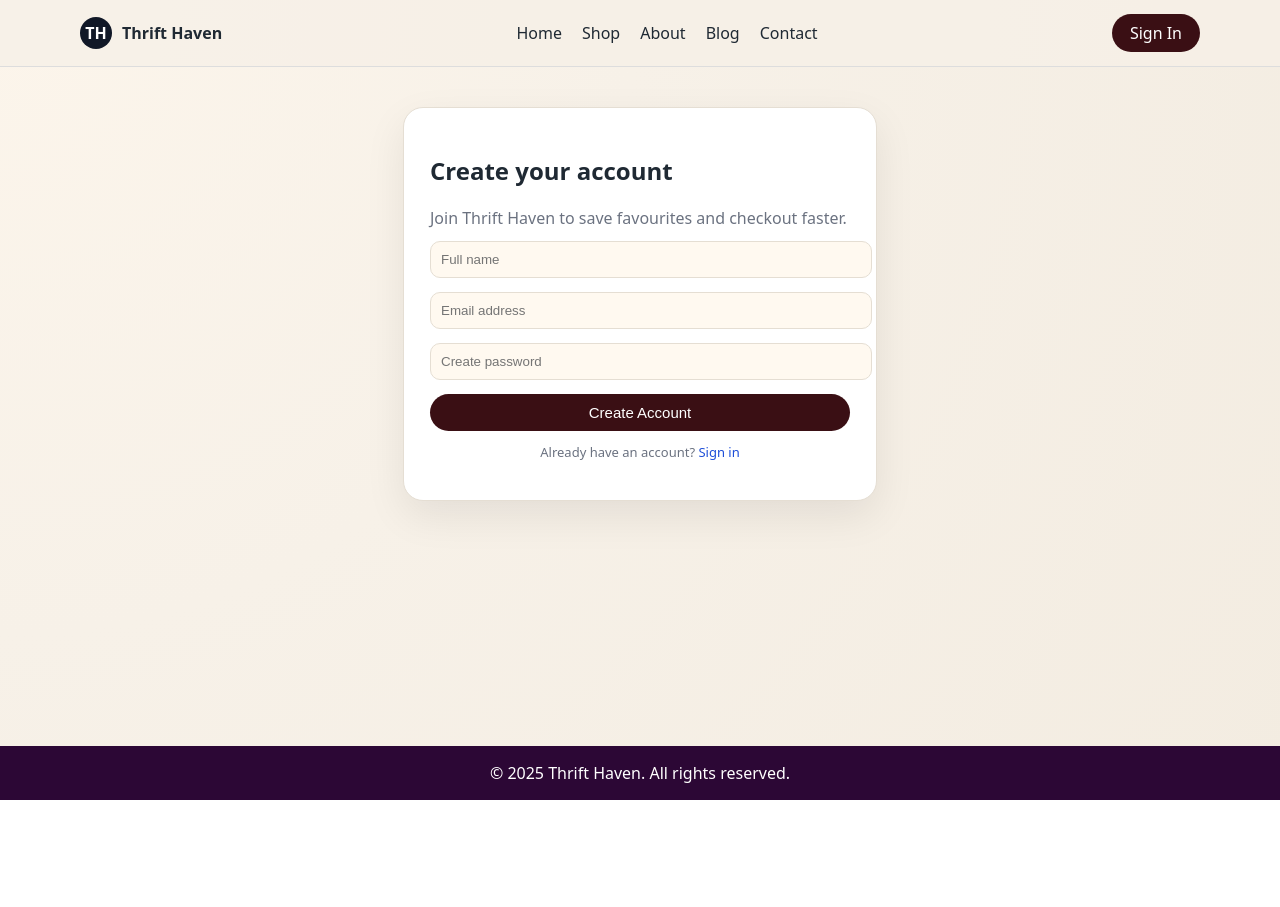
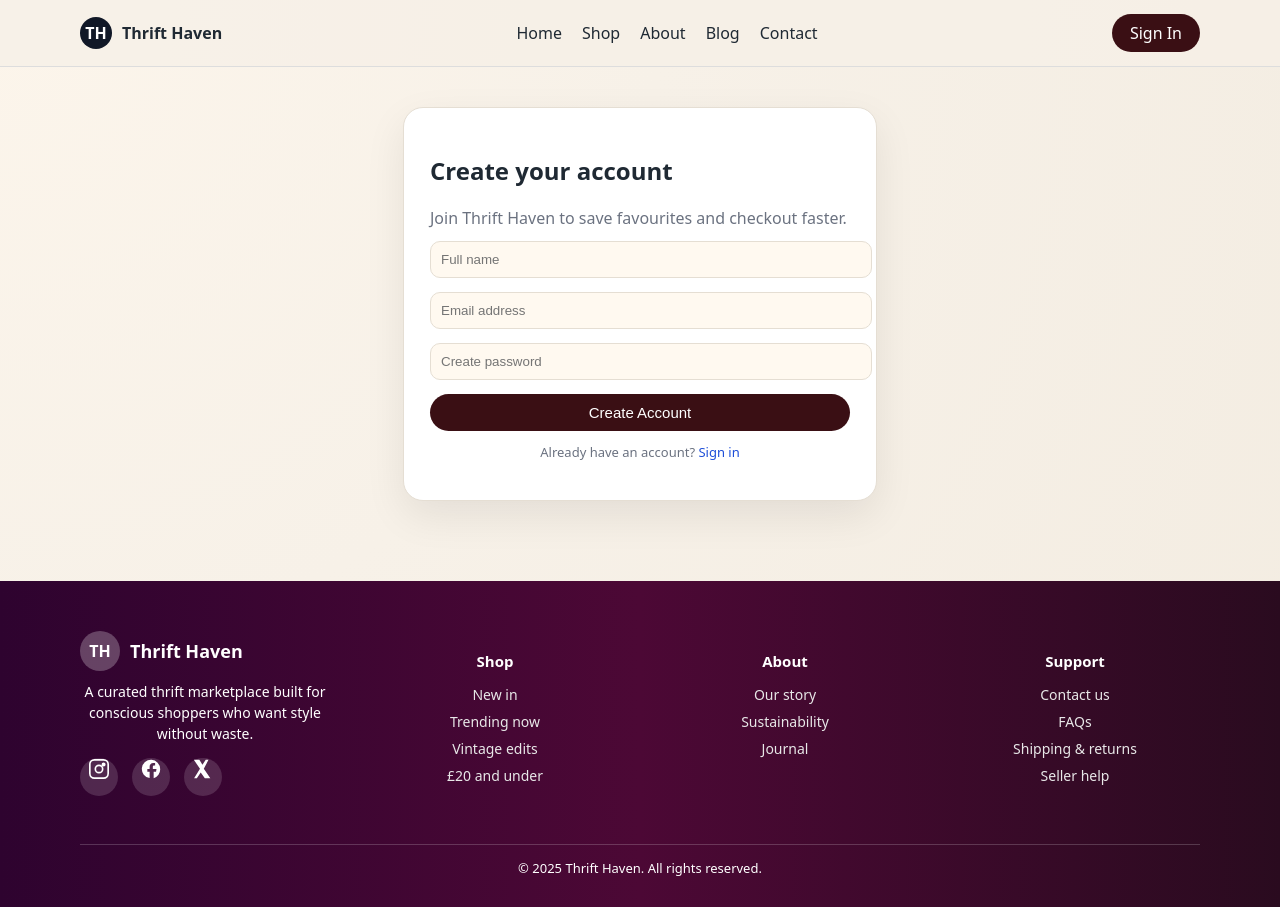
Before and after one commit to reeyanakhadka256-lab/THRIFT-HAVEN-, a plain HTML site: page thrift lab/create-account.html in a window 1280 px wide. Before the commit the page ends 800 px from the top, so only its background shows below. Drawn offline with Linux system fonts and the light colour scheme.

Commit message:
Update create-account.html

```diff
--- a/thrift lab/create-account.html
+++ b/thrift lab/create-account.html
@@ -42,6 +42,115 @@
     color:white;border-radius:var(--pill);cursor:pointer;font-size:15px;
   }
   footer{text-align:center;margin-top:auto;padding:16px;background:#2c0735;color:white;}
+  /* FOOTER STYLE – Professional 4-column layout */
+
+.footer-section {
+  background: linear-gradient(90deg, #2e032f 0%, #4c0835 50%, #2a0b1f 100%);
+  padding: 50px 20px 30px;
+  color: #fff;
+  margin-top: 40px;
+}
+
+.footer-columns {
+  max-width: 1120px;
+  margin: 0 auto;
+  display: grid;
+  grid-template-columns: repeat(4, 1fr);
+  gap: 40px;
+}
+
+.footer-col h4 {
+  font-size: 15px;
+  font-weight: 600;
+  margin-bottom: 14px;
+}
+
+.footer-col a {
+  display: block;
+  color: #e8e8e8;
+  margin-bottom: 8px;
+  font-size: 14px;
+}
+
+.footer-col a:hover {
+  color: #ffffff;
+  text-decoration: underline;
+}
+
+/* BRAND COLUMN */
+.footer-brand {
+  display: flex;
+  align-items: center;
+  gap: 10px;
+}
+
+.footer-logo {
+  width: 40px;
+  height: 40px;
+  background: #ffffff40;
+  border-radius: 50%;
+  display: flex;
+  align-items: center;
+  justify-content: center;
+  font-weight: 700;
+}
+
+.footer-name {
+  font-size: 18px;
+  font-weight: 600;
+}
+
+.footer-desc {
+  margin-top: 10px;
+  font-size: 14px;
+  line-height: 1.5;
+}
+
+/* SOCIALS */
+.footer-socials {
+  margin-top: 14px;
+  display: flex;
+  gap: 14px;
+}
+
+.social-icon {
+  width: 38px;
+  height: 38px;
+  background: #ffffff25;
+  border-radius: 50%;
+  display: flex;
+  align-items: center;
+  justify-content: center;
+  transition: .2s;
+}
+
+.social-icon:hover {
+  background: #ffffff50;
+  transform: translateY(-3px);
+}
+
+/* BOTTOM TEXT */
+.footer-bottom {
+  max-width: 1120px;
+  margin: 40px auto 0;
+  padding-top: 14px;
+  border-top: 1px solid #ffffff30;
+  text-align: center;
+  font-size: 13px;
+}
+
+/* Mobile */
+@media (max-width: 800px) {
+  .footer-columns {
+    grid-template-columns: 1fr 1fr;
+  }
+}
+
+@media (max-width: 500px) {
+  .footer-columns {
+    grid-template-columns: 1fr;
+  }
+}
 </style>
 </head>
 
@@ -76,8 +185,6 @@
   </div>
 </section>
 
-<footer>© 2025 Thrift Haven. All rights reserved.</footer>
-
 <script>
 document.getElementById("signup-form").addEventListener("submit", function(e){
   e.preventDefault();
@@ -101,6 +208,87 @@ document.getElementById("signup-form").addEventListener("submit", function(e){
   window.location.href = "signin.html";
 });
 </script>
+<footer class="footer-section">
+  <div class="footer-columns">
 
+    <!-- Column 1: Brand -->
+    <div class="footer-col">
+      <div class="footer-brand">
+        <div class="footer-logo">TH</div>
+        <div class="footer-name">Thrift Haven</div>
+      </div>
+
+      <p class="footer-desc">
+        A curated thrift marketplace built for conscious shoppers who want style without waste.
+      </p>
+
+      <!-- SOCIAL ICONS -->
+      <div class="footer-socials">
+
+        <!-- Instagram -->
+        <a href="https://www.instagram.com/iya_sumu?igsh=MWN5aHFzdXQ5aHdlcg%3D%3D&utm_source=qr"
+           target="_blank" aria-label="Instagram" class="social-icon">
+          <svg width="22" height="22" fill="none" stroke="white" stroke-width="1.8"
+               stroke-linecap="round" stroke-linejoin="round" viewBox="0 0 24 24">
+            <rect x="2" y="2" width="20" height="20" rx="5"></rect>
+            <circle cx="12" cy="12" r="4"></circle>
+            <circle cx="17" cy="7" r="1.3" fill="white"></circle>
+          </svg>
+        </a>
+
+        <!-- Facebook -->
+        <a href="https://www.facebook.com/share/17UuuoeSNk/?mibextid=wwXIfr"
+           target="_blank" aria-label="Facebook" class="social-icon">
+          <svg width="22" height="22" fill="white" viewBox="0 0 24 24">
+            <path d="M22 12a10 10 0 1 0-11.5 9.9v-7H8v-3h2.5V9.5c0-2 1.3-4 4-4
+                     1.2 0 2 .1 2 .1v2.7h-1.1c-1.1 0-1.4.7-1.4 1.4V12H18l-.5 3h-2.6v7
+                     A10 10 0 0 0 22 12z"/>
+          </svg>
+        </a>
+
+        <!-- Twitter/X (Using Instagram link as per your request) -->
+        <a href="https://www.instagram.com/iya_sumu?igsh=MWN5aHFzdXQ5aHdlcg%3D%3D&utm_source=qr"
+           target="_blank" aria-label="Twitter" class="social-icon">
+          <svg width="22" height="22" fill="white" viewBox="0 0 24 24">
+            <path d="M18 2h-3l-3.6 5.3L8 2H2l6.7 9.7L2.3 22h3l4.2-6.2L14 22h6l-7.1-10.3L18 2z"/>
+          </svg>
+        </a>
+
+      </div>
+    </div>
+
+    <!-- Column 2: Shop -->
+    <div class="footer-col">
+      <h4>Shop</h4>
+      <a href="shop.html#new">New in</a>
+      <a href="shop.html#trending">Trending now</a>
+      <a href="shop.html#denim">Vintage edits</a>
+      <a href="shop.html#capsule">£20 and under</a>
+    </div>
+
+    <!-- Column 3: About -->
+    <div class="footer-col">
+      <h4>About</h4>
+      <a href="about.html">Our story</a>
+      <a href="about.html#sustainability">Sustainability</a>
+      <a href="blog.html">Journal</a>
+    </div>
+
+    <!-- Column 4: Support -->
+    <div class="footer-col">
+      <h4>Support</h4>
+      <a href="contact.html">Contact us</a>
+      <a href="contact.html#faq">FAQs</a>
+      <a href="contact.html#shipping">Shipping & returns</a>
+      <a href="contact.html#seller">Seller help</a>
+    </div>
+
+  </div>
+
+  <!-- Bottom strip -->
+  <div class="footer-bottom">
+    © 2025 Thrift Haven. All rights reserved.
+  </div>
+</footer>
 </body>
 </html>
```
